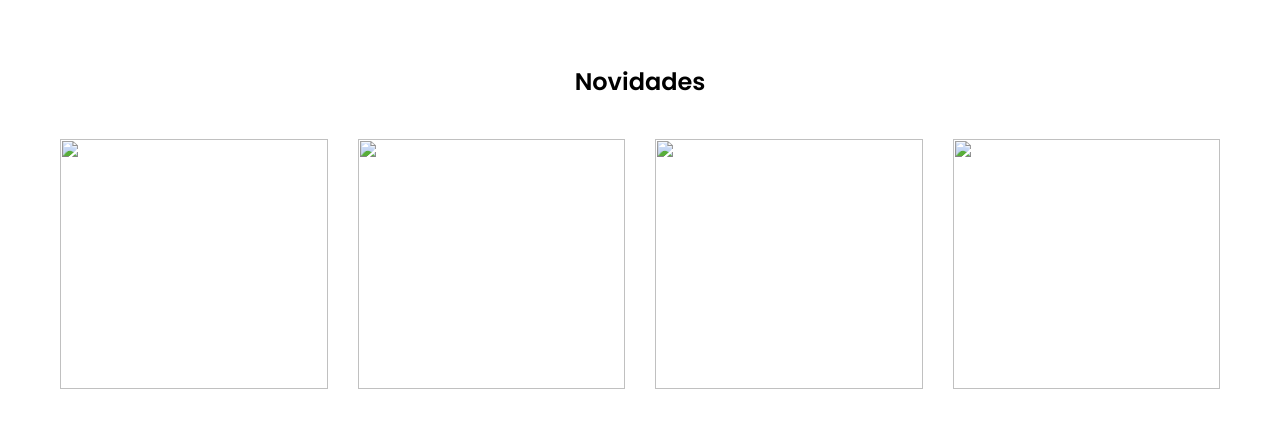
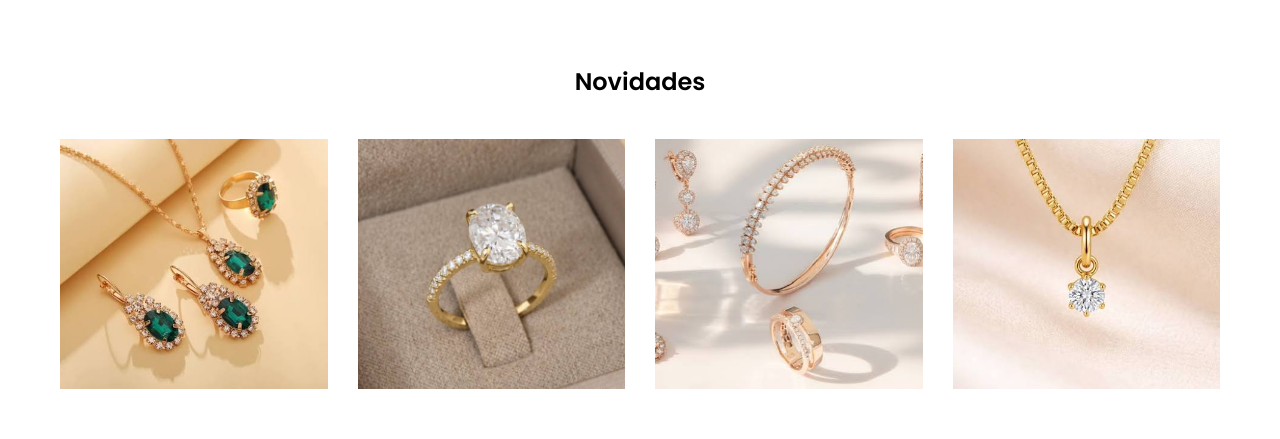
Before and after one commit to igormsouza-lab/Veline, a plain HTML site: page index.html in a window 1280 px wide. Shown: the part 2400-2839 px from the top of the page. Drawn offline with nearby package versions, Linux system fonts and the light colour scheme.

Commit message:
Update index.html

```diff
--- a/index.html
+++ b/index.html
@@ -121,10 +121,10 @@
         <h2 class="titulo-preto">Novidades</h2>
 
         <div class="galeria">
-            <div class="item"><img src="Imagem3/novi1"></div>
-            <div class="item"><img src="Imagem3/novi2"></div>
-            <div class="item"><img src="Imagem3/novi3"></div>
-            <div class="item"><img src="Imagem3/novi4"></div>
+            <div class="item"><img src="Imagem3/novi1.jpg"></div>
+            <div class="item"><img src="Imagem3/novi2.jpg"></div>
+            <div class="item"><img src="Imagem3/novi3.jpg"></div>
+            <div class="item"><img src="Imagem3/novi4.jpg"></div>
         </div>
 
         <div class="banner">
```
